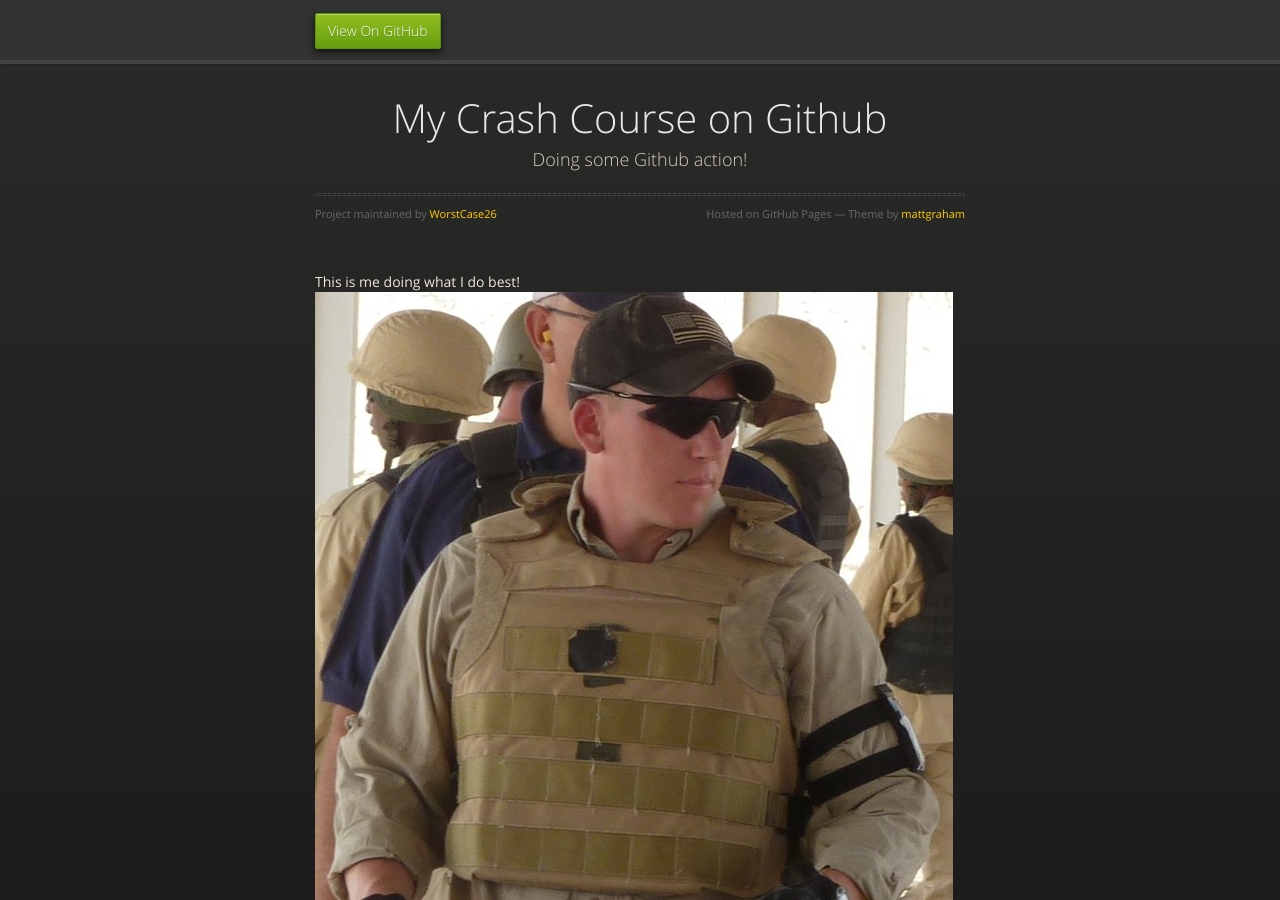
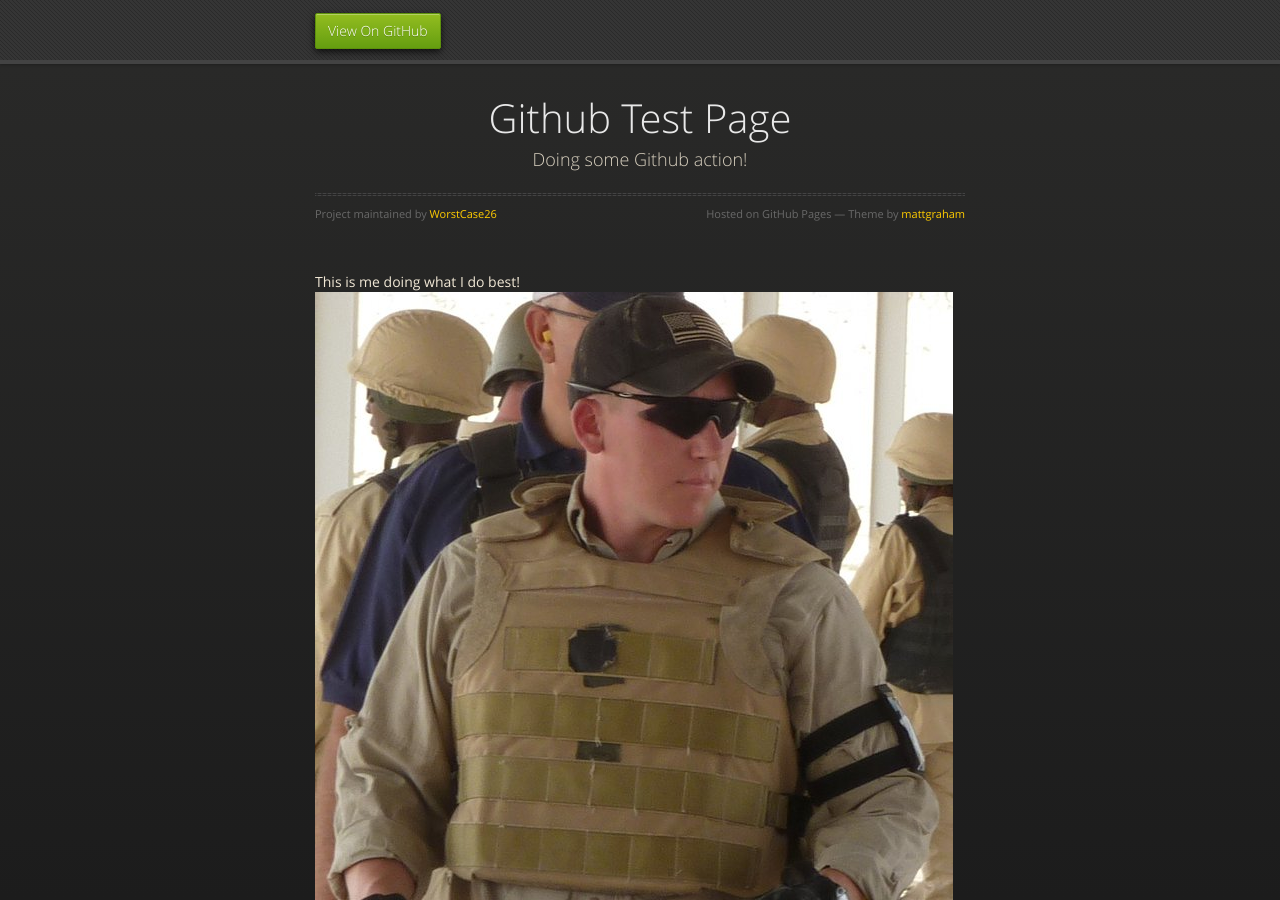
Before and after one commit to WorstCase26/WorstCase26.github.io, a Jekyll site: the page built from index.md, in a window 1280 px wide and 900 px high. Built offline with Jekyll 4.4.1, drawn with Linux system fonts in a browser that asks for light colours; our own code applies the rules of GitHub Pages for plain Markdown files.

Commit message:
Update _config.yml
Updating to github test page

```diff
--- a/_config.yml
+++ b/_config.yml
@@ -1,4 +1,4 @@
-title: My Crash Course on Github
+title: Github Test Page
 description: Doing some Github action!
 show_downloads: false
 google_analytics:
```
